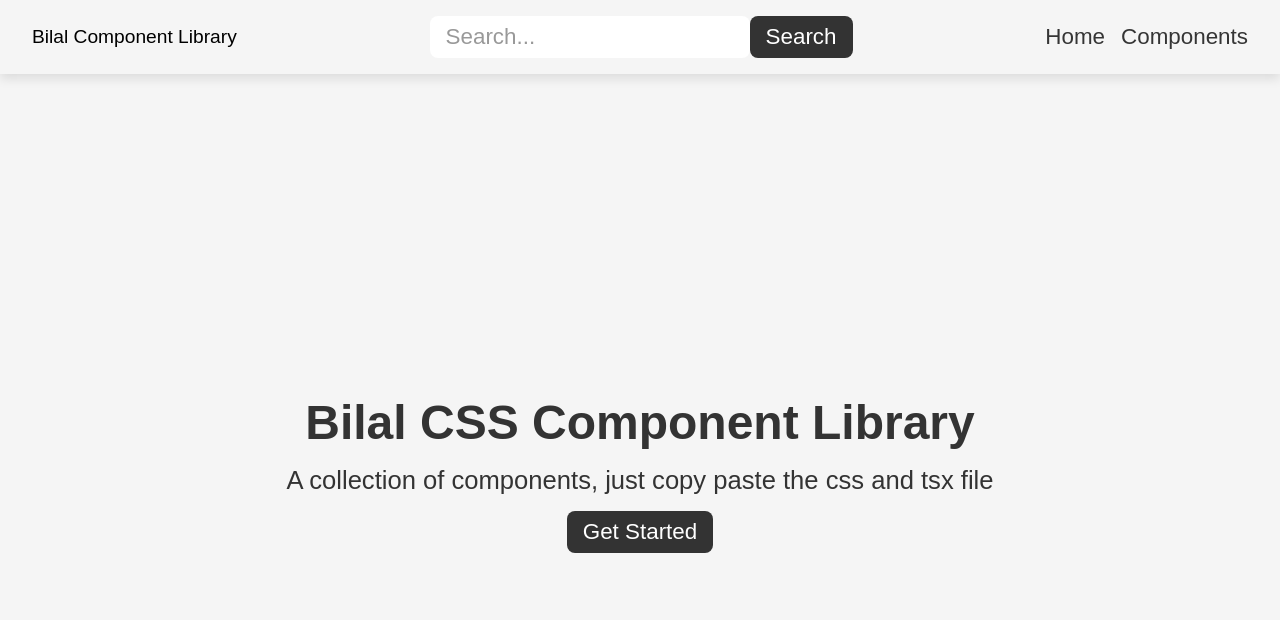
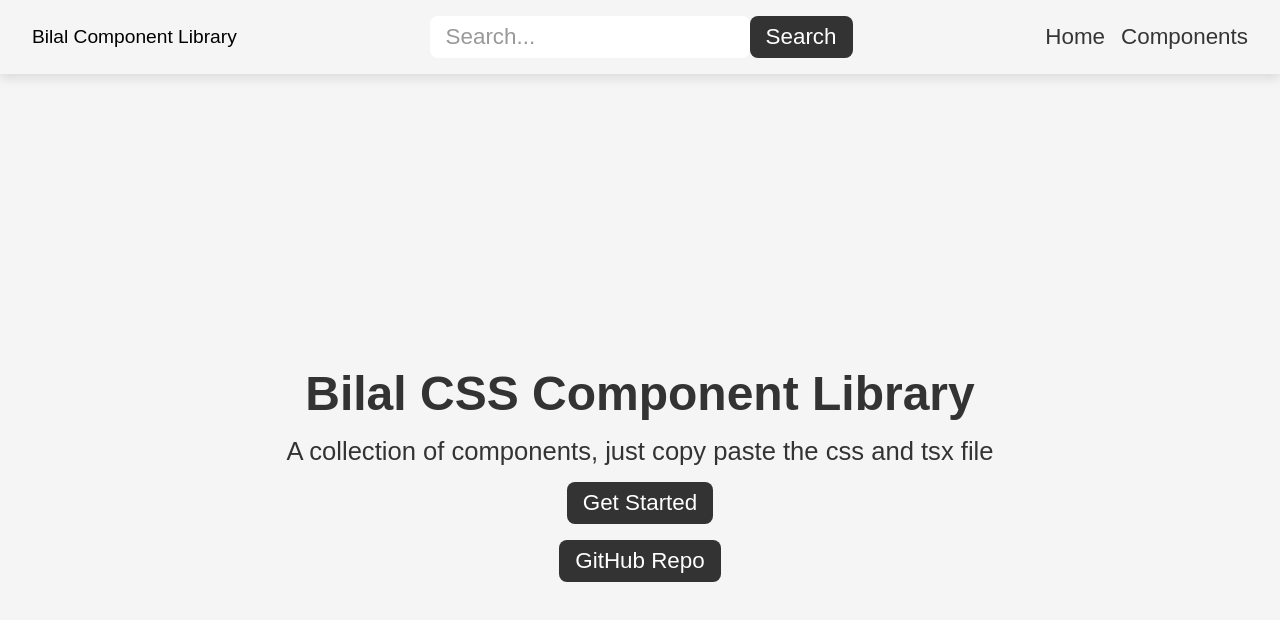
Before and after one commit to bilal-23/CSS-Library, a React (Vite) app: page / in a window 1280 px wide. Shown: the top 620 px of the page. Built offline with nearby package versions, Linux system fonts and the light colour scheme.

Commit message:
:zap: Feat: Added Github repo link

```diff
--- a/src/pages/home.tsx
+++ b/src/pages/home.tsx
@@ -9,6 +9,10 @@ export const Home = () => {
             <Link to={"/components"}>
                 <button>Get Started</button>
             </Link>
-        </section>
+            <Link to="https://github.com/bilal-23/CSS-Library" target="_blank"
+                rel="noopener noreferrer">
+                <button>GitHub Repo</button>
+            </Link>
+        </section >
     )
 }
```
